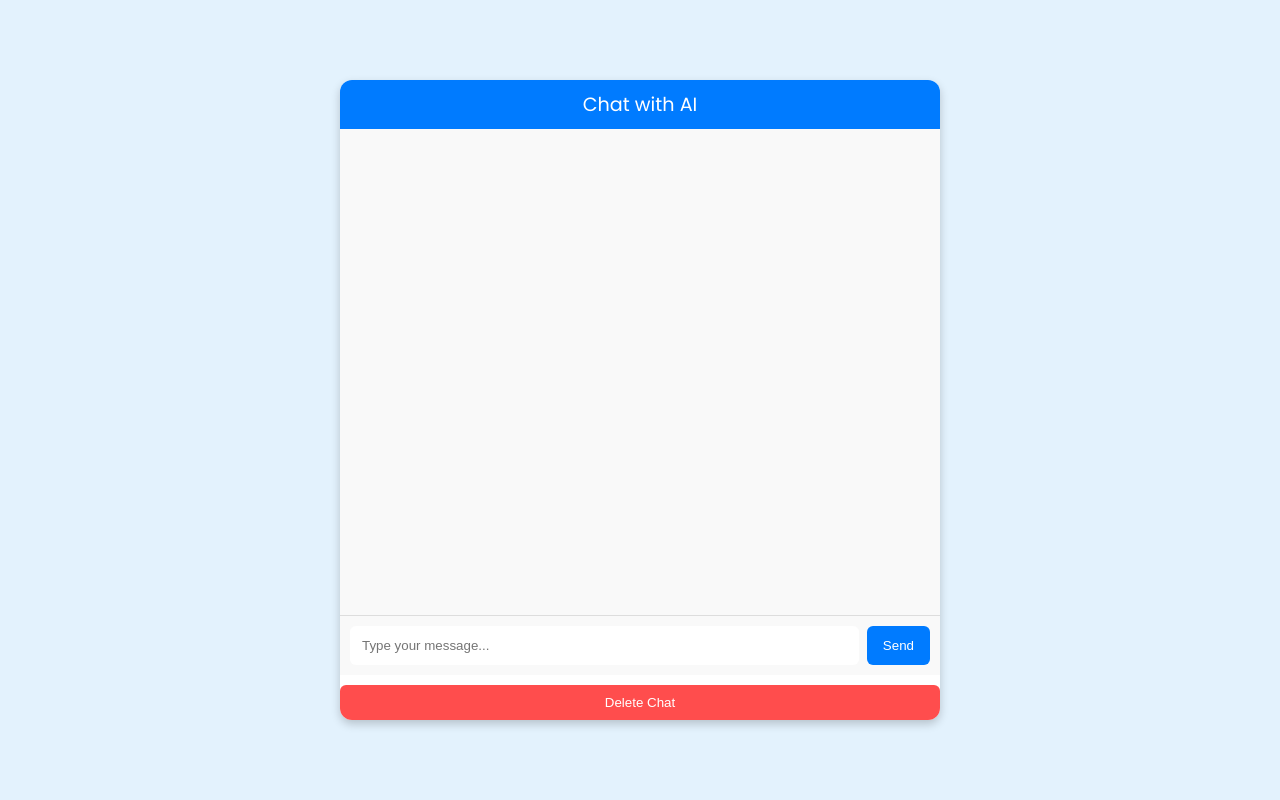
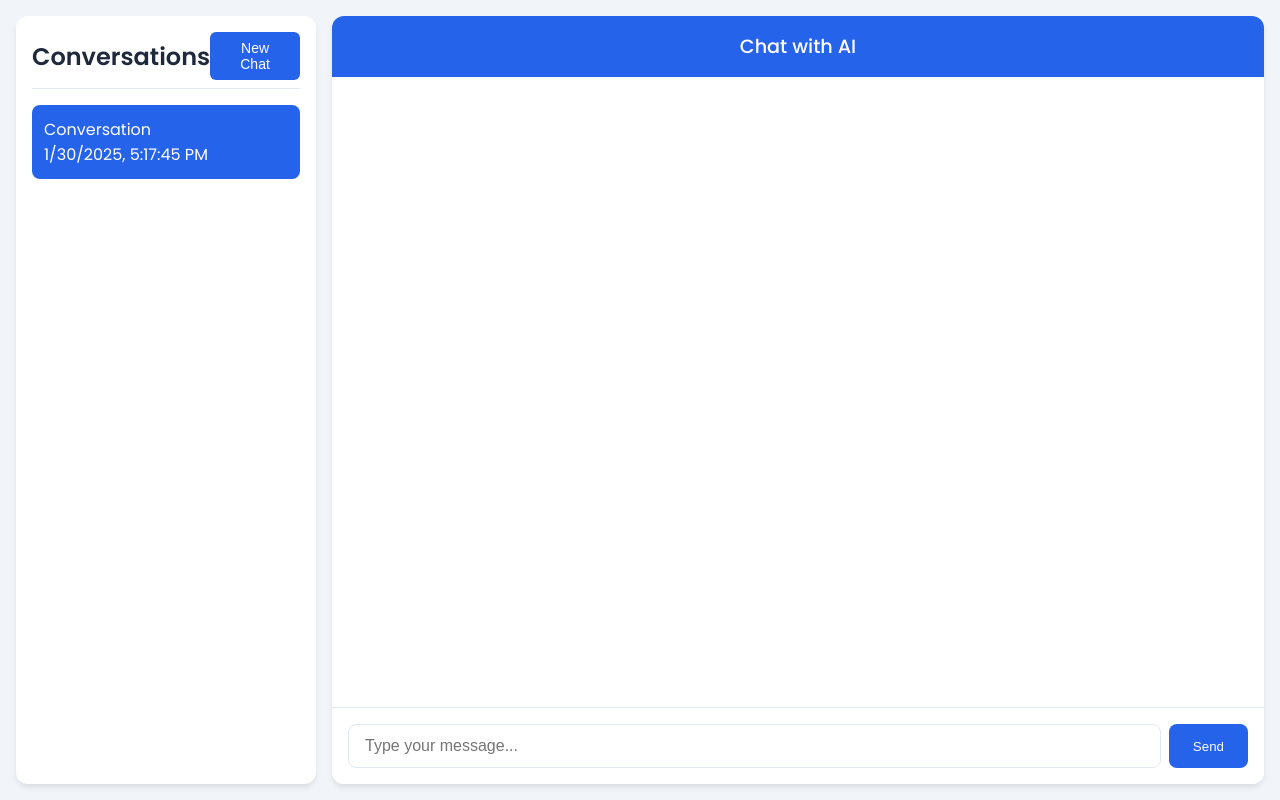
Before and after one commit to AbhinayAmbati/Chat_w_AI, a Flask app: page / in a window 1280 px wide. Run offline with Flask 3, Linux system fonts and the light colour scheme.

Commit message:
UI change

````diff
--- a/app.py
+++ b/app.py
@@ -4,7 +4,7 @@ import google.generativeai as genai
 app = Flask(__name__)
 
 # Set your Gemini API key here
-GEMINI_API_KEY = "api_key"
+GEMINI_API_KEY = "AIzaSyBIf8hs0JzIhPc4EaifwR0MppykOOkSz9w"
 genai.configure(api_key=GEMINI_API_KEY)
 
 # Initialize the Gemini model
--- a/templates/index.html
+++ b/templates/index.html
@@ -6,143 +6,282 @@
     <link href="https://fonts.googleapis.com/css2?family=Poppins:wght@300;400;500;600&display=swap" rel="stylesheet">
     <title>Chat with AI</title>
     <style>
+        :root {
+            --primary-color: #2563eb;
+            --primary-hover: #1d4ed8;
+            --bg-color: #f1f5f9;
+            --sidebar-bg: #ffffff;
+            --chat-bg: #ffffff;
+            --message-user-bg: #2563eb;
+            --message-ai-bg: #f1f5f9;
+            --border-color: #e2e8f0;
+            --text-primary: #1e293b;
+            --text-secondary: #64748b;
+        }
+
+        * {
+            margin: 0;
+            padding: 0;
+            box-sizing: border-box;
+        }
+
         body {
             font-family: 'Poppins', sans-serif;
-            background: #e3f2fd;
-            display: flex;
-            justify-content: center;
-            align-items: center;
+            background: var(--bg-color);
             height: 100vh;
             margin: 0;
+            color: var(--text-primary);
         }
-        .chat-container {
-            width: 600px;
-            max-width: 100%;
-            height: 80vh;
-            background: #ffffff;
+
+        .app-container {
+            display: flex;
+            height: 100vh;
+            max-width: 1440px;
+            margin: 0 auto;
+            gap: 1rem;
+            padding: 1rem;
+        }
+
+        .sidebar {
+            width: 300px;
+            background: var(--sidebar-bg);
             border-radius: 12px;
-            box-shadow: 0 4px 10px rgba(0, 0, 0, 0.2);
-            overflow: hidden;
+            box-shadow: 0 4px 6px -1px rgb(0 0 0 / 0.1);
+            padding: 1rem;
             display: flex;
             flex-direction: column;
+            gap: 1rem;
+            overflow: hidden;
         }
-        .chat-box {
-            flex: 1;
-            padding: 15px;
-            overflow-y: auto;
-            max-height: 100%;
-            scrollbar-width: thin;
-            scrollbar-color: #90caf9 #ffffff;
-            background-color: #f9f9f9;
+
+        .sidebar-header {
+            display: flex;
+            justify-content: space-between;
+            align-items: center;
+            padding-bottom: 0.5rem;
+            border-bottom: 1px solid var(--border-color);
         }
-        .chat-message {
-            margin-bottom: 10px;
-            padding: 10px 15px;
-            border-radius: 8px;
-            max-width: 75%;
-            word-wrap: break-word;
-            font-family: 'Courier New', Courier, monospace;
-        }
-        .user-message {
-            background: #007bff;
-            color: #fff;
-            align-self: flex-end;
-            text-align: right;
-        }
-        .ai-message {
-            background: #f1f1f1;
-            color: #333;
-            align-self: flex-start;
-            text-align: left;
-        }
-        .code-snippet {
-            background: #f5f5f5;
-            border-left: 4px solid #007bff;
-            padding: 10px;
-            overflow-x: auto;
-            white-space: pre-wrap;
-            border-radius: 4px;
-            font-family: 'Courier New', Courier, monospace;
-            font-size: 14px;
-        }
-        .input-box {
-            display: flex;
-            padding: 10px;
-            border-top: 1px solid #ddd;
-            background: #f9f9f9;
-        }
-        .input-box input {
-            flex: 1;
-            padding: 12px;
-            border: none;
-            outline: none;
-            border-radius: 6px;
-        }
-        .input-box button {
-            padding: 12px 16px;
-            background: #007bff;
-            color: #fff;
+
+        .new-chat-btn {
+            padding: 0.5rem 1rem;
+            background: var(--primary-color);
+            color: white;
             border: none;
             border-radius: 6px;
             cursor: pointer;
-            margin-left: 8px;
-            transition: 0.3s;
+            font-size: 0.875rem;
+            transition: background-color 0.2s;
         }
-        .input-box button:hover {
-            background: #0056b3;
+
+        .new-chat-btn:hover {
+            background: var(--primary-hover);
         }
-        .loading {
-            color: #999;
-            font-style: italic;
+
+        .conversation-list {
+            flex: 1;
+            overflow-y: auto;
+            display: flex;
+            flex-direction: column;
+            gap: 0.5rem;
         }
+
+        .conversation-item {
+            padding: 0.75rem;
+            background: var(--bg-color);
+            border-radius: 8px;
+            cursor: pointer;
+            transition: all 0.2s;
+            display: flex;
+            justify-content: space-between;
+            align-items: center;
+        }
+
+        .conversation-item:hover {
+            background: #e2e8f0;
+        }
+
+        .conversation-item.active {
+            background: var(--primary-color);
+            color: white;
+        }
+
+        .delete-conversation {
+            padding: 4px 8px;
+            background: #ef4444;
+            color: white;
+            border: none;
+            border-radius: 4px;
+            cursor: pointer;
+            opacity: 0;
+            transition: opacity 0.2s;
+        }
+
+        .conversation-item:hover .delete-conversation {
+            opacity: 1;
+        }
+
+        .chat-container {
+            flex: 1;
+            background: var(--chat-bg);
+            border-radius: 12px;
+            box-shadow: 0 4px 6px -1px rgb(0 0 0 / 0.1);
+            display: flex;
+            flex-direction: column;
+            overflow: hidden;
+        }
+
         .header {
-            background: #007bff;
-            color: #fff;
-            padding: 10px;
+            background: var(--primary-color);
+            color: white;
+            padding: 1rem;
             text-align: center;
             font-size: 1.2em;
+            font-weight: 500;
         }
+
+        .chat-box {
+            flex: 1;
+            padding: 1.5rem;
+            overflow-y: auto;
+            display: flex;
+            flex-direction: column;
+            gap: 1rem;
+        }
+
+        .chat-message {
+            max-width: 80%;
+            padding: 1rem;
+            border-radius: 12px;
+            line-height: 1.5;
+            animation: fadeIn 0.3s ease-in-out;
+        }
+
+        @keyframes fadeIn {
+            from { opacity: 0; transform: translateY(10px); }
+            to { opacity: 1; transform: translateY(0); }
+        }
+
+        .user-message {
+            background: var(--message-user-bg);
+            color: white;
+            align-self: flex-end;
+            border-bottom-right-radius: 4px;
+        }
+
+        .ai-message {
+            background: var(--message-ai-bg);
+            color: var(--text-primary);
+            align-self: flex-start;
+            border-bottom-left-radius: 4px;
+        }
+
+        .code-snippet {
+            background: #1e293b;
+            color: #e2e8f0;
+            border-radius: 8px;
+            padding: 1rem;
+            margin-top: 0.5rem;
+            font-family: 'Courier New', monospace;
+            overflow-x: auto;
+            white-space: pre-wrap;
+        }
+
+        .input-box {
+            padding: 1rem;
+            background: var(--chat-bg);
+            border-top: 1px solid var(--border-color);
+            display: flex;
+            gap: 0.5rem;
+        }
+
+        .input-box input {
+            flex: 1;
+            padding: 0.75rem 1rem;
+            border: 1px solid var(--border-color);
+            border-radius: 8px;
+            outline: none;
+            font-size: 1rem;
+            transition: border-color 0.2s;
+        }
+
+        .input-box input:focus {
+            border-color: var(--primary-color);
+        }
+
+        .input-box button {
+            padding: 0.75rem 1.5rem;
+            background: var(--primary-color);
+            color: white;
+            border: none;
+            border-radius: 8px;
+            cursor: pointer;
+            font-weight: 500;
+            transition: background-color 0.2s;
+        }
+
+        .input-box button:hover {
+            background: var(--primary-hover);
+        }
+
         .loader {
-            border: 4px solid #f3f3f3;
-            border-top: 4px solid #3498db;
+            width: 24px;
+            height: 24px;
+            border: 3px solid #f3f3f3;
+            border-top: 3px solid var(--primary-color);
             border-radius: 50%;
-            width: 20px;
-            height: 20px;
             animation: spin 1s linear infinite;
+            margin: 0 auto;
         }
+
+        .copy-button {
+            margin-top: 0.5rem;
+            padding: 0.5rem 1rem;
+            background: var(--primary-color);
+            color: white;
+            border: none;
+            border-radius: 4px;
+            cursor: pointer;
+            font-size: 0.875rem;
+            transition: background-color 0.2s;
+        }
+
+        .copy-button:hover {
+            background: var(--primary-hover);
+        }
+
         @keyframes spin {
             0% { transform: rotate(0deg); }
             100% { transform: rotate(360deg); }
         }
-        .delete-button {
-            margin-top: 10px;
-            padding: 10px;
-            background: #ff4d4d;
-            color: white;
-            border: none;
-            border-radius: 6px;
-            cursor: pointer;
-            transition: 0.3s;
+
+        @media (max-width: 768px) {
+            .app-container {
+                flex-direction: column;
+                padding: 0.5rem;
             }
-        .delete-button:hover {
-            background: #ff1a1a;
+
+            .sidebar {
+                width: 100%;
+                max-height: 200px;
             }
-        .copy-button {
-            background: #007bff;
-            color: white;
-            border: none;
-            border-radius: 4px;
-            padding: 5px 10px;
-            cursor: pointer;
-            margin-top: 5px;
-            transition: 0.3s;
+
+            .chat-message {
+                max-width: 90%;
             }
-        .copy-button:hover {
-            background: #0056b3;
         }
     </style>
 </head>
 <body>
+    <div class="app-container">
+        <div class="sidebar">
+            <div class="sidebar-header">
+                <h2>Conversations</h2>
+                <button class="new-chat-btn" onclick="createConversation()">New Chat</button>
+            </div>
+            <div class="conversation-list" id="conversation-list">
+                <!-- Conversation items will be added here -->
+            </div>
+        </div>
         <div class="chat-container">
             <div class="header">Chat with AI</div>
             <div class="chat-box" id="chat-box"></div>
@@ -150,124 +289,191 @@
                 <input type="text" id="user-input" placeholder="Type your message...">
                 <button onclick="sendMessage()">Send</button>
             </div>
-        <button class="delete-button" onclick="deleteChat()">Delete Chat</button>
+        </div>
     </div>
 
     <script>
-        // Load chat history from local storage
-        window.onload = function() {
-            const chatHistory = JSON.parse(localStorage.getItem('chatHistory')) || [];
-            chatHistory.forEach(message => {
-                const chatBox = document.getElementById("chat-box");
-                const messageDiv = document.createElement("div");
-                messageDiv.className = message.isUser ? "chat-message user-message" : "chat-message ai-message";
-                messageDiv.innerHTML = message.text;
-                chatBox.appendChild(messageDiv);
+        // Initialize conversation state
+        let conversations = JSON.parse(localStorage.getItem('conversations')) || {};
+        let currentConversationId = localStorage.getItem('currentConversationId');
+
+        // Load conversations and render sidebar
+        function loadConversations() {
+            const conversationList = document.getElementById('conversation-list');
+            conversationList.innerHTML = '';
+
+            Object.entries(conversations).forEach(([id, conversation]) => {
+                const div = document.createElement('div');
+                div.className = `conversation-item ${id === currentConversationId ? 'active' : ''}`;
+                div.innerHTML = `
+                    <span>Conversation ${new Date(parseInt(id)).toLocaleString()}</span>
+                    <button class="delete-conversation" onclick="deleteConversation('${id}')">Delete</button>
+                `;
+                div.onclick = (e) => {
+                    if (e.target.className !== 'delete-conversation') {
+                        loadConversation(id);
+                    }
+                };
+                conversationList.appendChild(div);
             });
-            chatBox.scrollTop = chatBox.scrollHeight; // Auto-scroll
-        };
-
-        function deleteChat() {
-            localStorage.removeItem('chatHistory');
-            document.getElementById("chat-box").innerHTML = ''; // Clear chat box
         }
 
+        // Create new conversation
+        function createConversation() {
+            const id = Date.now().toString();
+            conversations[id] = [];
+            localStorage.setItem('conversations', JSON.stringify(conversations));
+            currentConversationId = id;
+            localStorage.setItem('currentConversationId', id);
+
+            // Clear chat box
+            document.getElementById('chat-box').innerHTML = '';
+
+            loadConversations();
+            return id;
+        }
+
+        // Load specific conversation
+        function loadConversation(id) {
+            if (!conversations[id]) {
+                conversations[id] = [];
+            }
+            currentConversationId = id;
+            localStorage.setItem('currentConversationId', id);
+
+            const chatBox = document.getElementById('chat-box');
+            chatBox.innerHTML = '';
+
+            conversations[id].forEach(message => {
+                displayMessage(message);
+            });
+
+            // Update active state in sidebar
+            document.querySelectorAll('.conversation-item').forEach(item => {
+                item.classList.remove('active');
+                if (item.querySelector('span').textContent === `Conversation ${new Date(parseInt(id)).toLocaleString()}`) {
+                    item.classList.add('active');
+                }
+            });
+        }
+
+        // Delete conversation
+        function deleteConversation(id) {
+            delete conversations[id];
+            localStorage.setItem('conversations', JSON.stringify(conversations));
+
+            if (currentConversationId === id) {
+                currentConversationId = null;
+                document.getElementById('chat-box').innerHTML = '';
+                createConversation(); // Create a new conversation after deleting the current one
+            }
+
+            loadConversations();
+        }
+
+        // Send message
         async function sendMessage() {
-            const userInput = document.getElementById("user-input");
-            const chatBox = document.getElementById("chat-box");
-            if (userInput.value.trim() === "") return;
+            const userInput = document.getElementById('user-input');
+            const message = userInput.value.trim();
+            if (message === '') return;
 
-            // Display user message
-            const userMessage = { text: userInput.value, isUser: true };
-            const userMessageDiv = document.createElement("div");
-            userMessageDiv.className = "chat-message user-message";
-            userMessageDiv.textContent = userInput.value;
-            chatBox.appendChild(userMessageDiv);
+            // Create new conversation if none exists
+            if (!currentConversationId || !conversations[currentConversationId]) {
+                currentConversationId = createConversation();
+            }
 
-            // Save user message to local storage
-            saveMessageToLocalStorage(userMessage);
+            const chatBox = document.getElementById('chat-box');
 
-            chatBox.scrollTop = chatBox.scrollHeight; // Auto-scroll
+            // Add user message
+            const userMessage = { text: message, isUser: true, timestamp: Date.now() };
+            displayMessage(userMessage);
 
-            const message = userInput.value;
-            userInput.value = "";
+            // Save to conversation
+            conversations[currentConversationId].push(userMessage);
+            localStorage.setItem('conversations', JSON.stringify(conversations));
 
-            // Show loading GIF
-            const loadingMessage = document.createElement("div");
-            loadingMessage.className = "chat-message ai-message loading";
-            loadingMessage.innerHTML = '<div class="loader"></div>';
-            chatBox.appendChild(loadingMessage);
+            userInput.value = '';
+
+            // Show loading
+            const loadingDiv = document.createElement('div');
+            loadingDiv.className = 'chat-message ai-message';
+            loadingDiv.innerHTML = '<div class="loader"></div>';
+            chatBox.appendChild(loadingDiv);
             chatBox.scrollTop = chatBox.scrollHeight;
 
             try {
-                const response = await fetch("/chat", {
-                    method: "POST",
-                    headers: { "Content-Type": "application/json" },
-                    body: JSON.stringify({ message }),
+                const response = await fetch('/chat', {
+                    method: 'POST',
+                    headers: { 'Content-Type': 'application/json' },
+                    body: JSON.stringify({ message })
                 });
+
+                chatBox.removeChild(loadingDiv);
+
                 if (!response.ok) throw new Error(`HTTP error! Status: ${response.status}`);
                 const data = await response.json();
 
-                // Remove loading message
-                chatBox.removeChild(loadingMessage);
+                // Add AI message
+                const aiMessage = { text: data.message, isUser: false, timestamp: Date.now() };
+                displayMessage(aiMessage);
 
-                // Display AI response with typing effect
-                const aiMessage = { text: data.message, isUser: false };
-                await displayTypingEffect(aiMessage, chatBox);
+                // Save to conversation
+                conversations[currentConversationId].push(aiMessage);
+                localStorage.setItem('conversations', JSON.stringify(conversations));
             } catch (error) {
-                console.error("Error:", error);
-                chatBox.removeChild(loadingMessage);
-                const errorMessage = document.createElement("div");
-                errorMessage.className = "chat-message ai-message";
-                errorMessage.textContent = "Sorry, something went wrong. Please try again.";
-                chatBox.appendChild(errorMessage);
-                chatBox.scrollTop = chatBox.scrollHeight;
+                console.error('Error:', error);
+                const errorMessage = {
+                    text: 'Sorry, something went wrong. Please try again.',
+                    isUser: false,
+                    timestamp: Date.now()
+                };
+                displayMessage(errorMessage);
             }
         }
 
-        function saveMessageToLocalStorage(message) {
-            const chatHistory = JSON.parse(localStorage.getItem('chatHistory')) || [];
-            chatHistory.push(message);
-            localStorage.setItem('chatHistory', JSON.stringify(chatHistory));
+        // Display message
+        function displayMessage(message) {
+            const chatBox = document.getElementById('chat-box');
+            const messageDiv = document.createElement('div');
+            messageDiv.className = `chat-message ${message.isUser ? 'user-message' : 'ai-message'}`;
+
+            if (message.text.startsWith('```')) {
+                const code = message.text.replace(/```/g, '');
+                messageDiv.innerHTML = `
+                    <div class="code-snippet">${code}</div>
+                    <button class="copy-button" onclick="copyToClipboard('${code}')">Copy Code</button>
+                `;
+            } else {
+                messageDiv.textContent = message.text;
             }
 
-        async function displayTypingEffect(message, chatBox) {
-            const aiMessageDiv = document.createElement("div");
-            aiMessageDiv.className = "chat-message ai-message";
-            chatBox.appendChild(aiMessageDiv);
-
-            // Check if the response contains code
-            if (message.text.startsWith("```")) {
-                const codeSnippet = message.text.replace(/```/g, ''); // Remove the backticks
-                aiMessageDiv.innerHTML = `<pre class="code-snippet"><code>${codeSnippet}</code></pre>`;
-
-                // Add copy button
-                const copyButton = document.createElement("button");
-                copyButton.className = "copy-button";
-                copyButton.textContent = "Copy Code";
-                copyButton.onclick = () => copyToClipboard(codeSnippet);
-                aiMessageDiv.appendChild(copyButton);
-
-                chatBox.scrollTop = chatBox.scrollHeight; // Auto-scroll
-            } else {
-                for (let char of message.text) {
-                    aiMessageDiv.textContent += char; // Append one character at a time
-                    chatBox.scrollTop = chatBox.scrollHeight; // Auto-scroll
-                    await new Promise(resolve => setTimeout(resolve, 50)); // Typing delay
-                }
+            chatBox.appendChild(messageDiv);
+            chatBox.scrollTop = chatBox.scrollHeight;
         }
 
-            // Save AI message to local storage
-            saveMessageToLocalStorage(message);
+        // Copy to clipboard
+        function copyToClipboard(text) {
+            navigator.clipboard.writeText(text)
+                .then(() => alert('Code copied to clipboard!'))
+                .catch(err => console.error('Could not copy text:', err));
         }
 
-        function copyToClipboard(text) {
-            navigator.clipboard.writeText(text).then(() => {
-                alert("Code copied to clipboard!");
-            }).catch(err => {
-                console.error("Could not copy text: ", err);
+        // Initialize on load
+        window.onload = function() {
+            loadConversations();
+            if (currentConversationId && conversations[currentConversationId]) {
+                loadConversation(currentConversationId);
+            } else {
+                createConversation();
+            }
+        };
+
+        // Handle enter key
+        document.getElementById('user-input').addEventListener('keypress', function(e) {
+            if (e.key === 'Enter') {
+                sendMessage();
+            }
         });
-        }
     </script>
 </body>
 </html>
````
Lines whose indentation alone changed are shown as unchanged.
